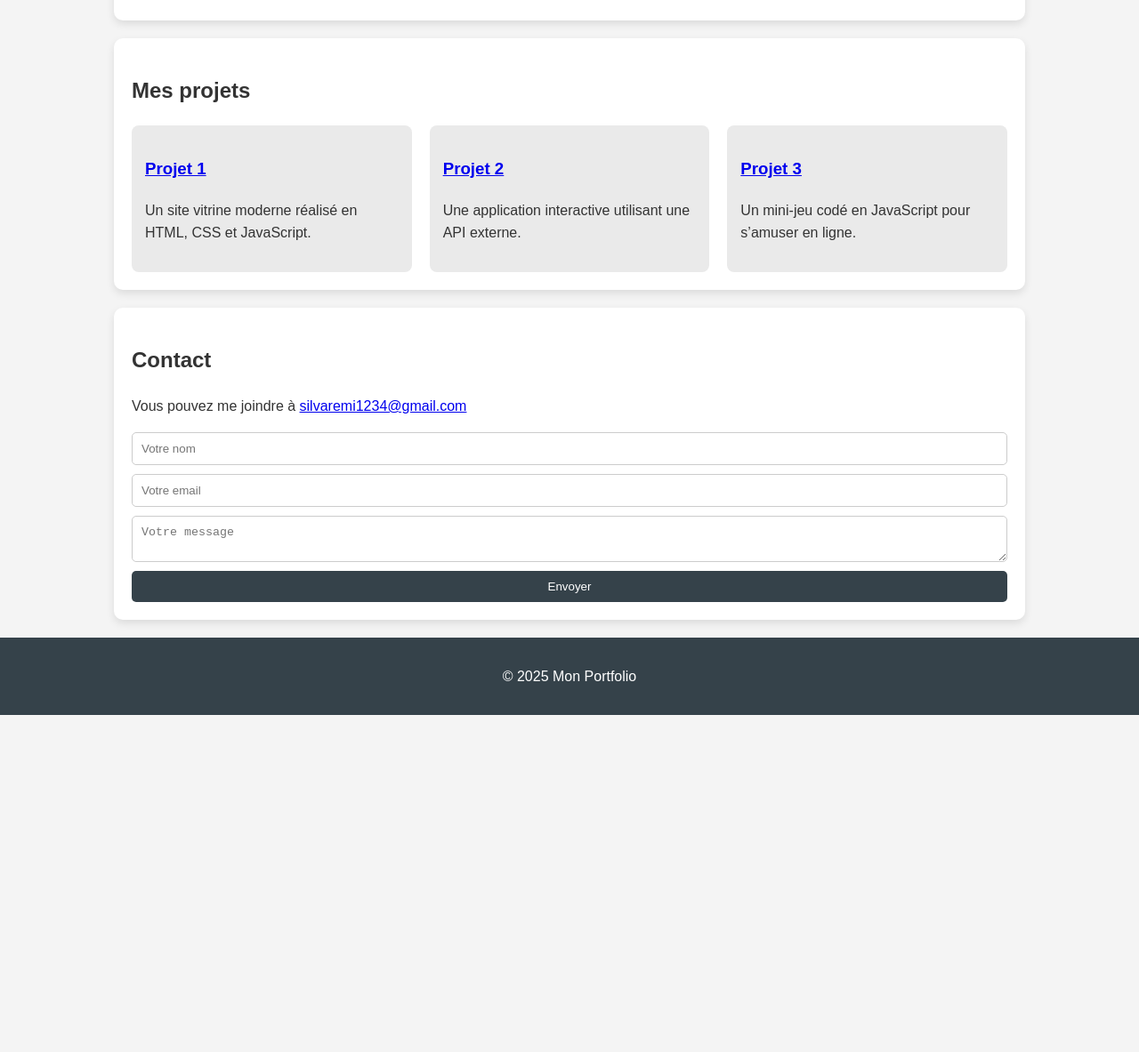
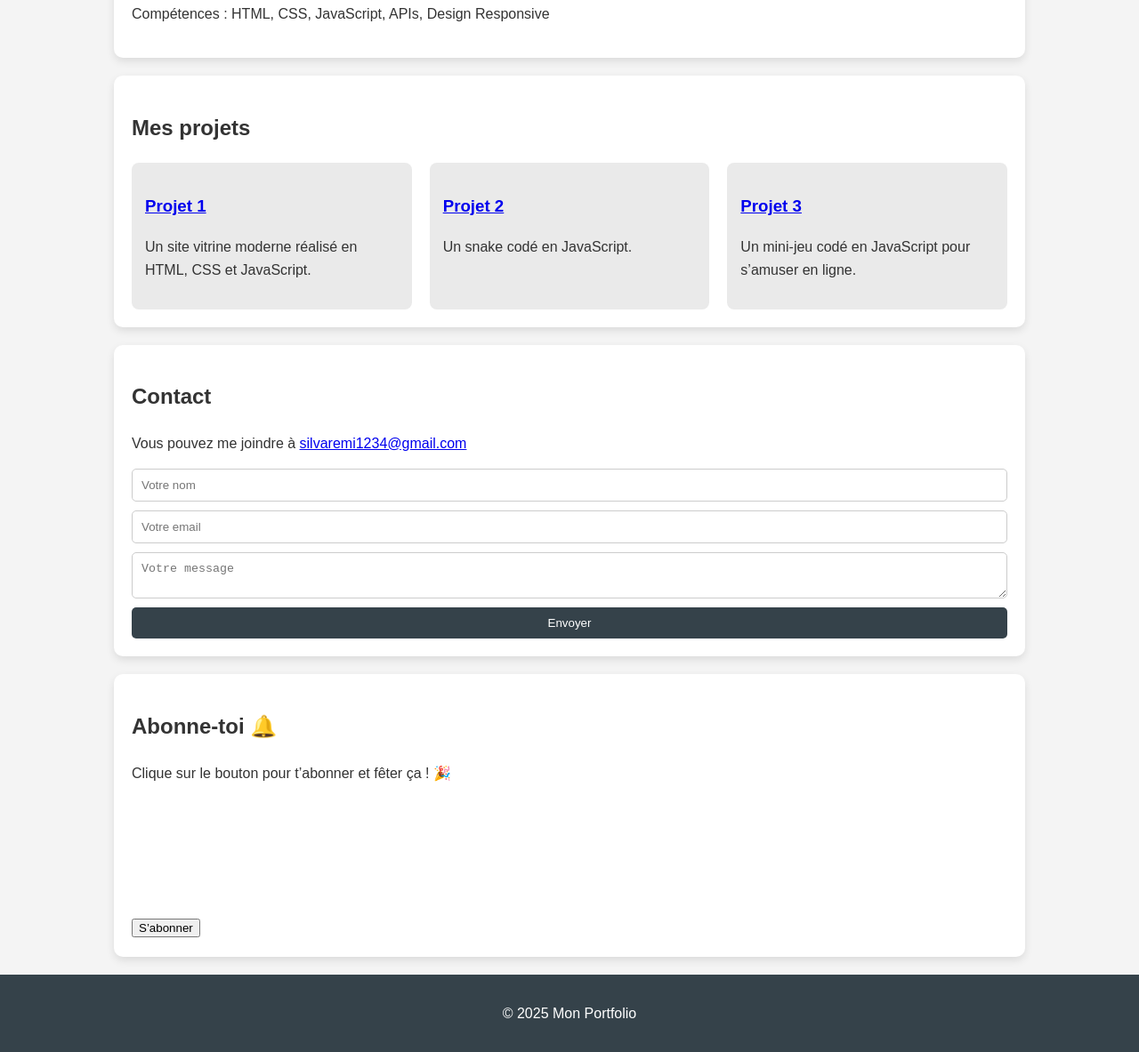
Before and after one commit to I0SH4D0W0I/mon-portfolio, a plain HTML site: page index.html in a window 1280 px wide. Shown: the part 422-1605 px from the top of the page at 89% size. Before the commit the page ends 1226 px from the top, so only its background shows below. Drawn offline with Linux system fonts and the light colour scheme.

Commit message:
Update index.html

```diff
--- a/index.html
+++ b/index.html
@@ -12,7 +12,7 @@
       <h1>Bienvenue sur Mon Portfolio</h1>
       <nav>
         <ul>
-          <li><a href="#moi">Moi</a></li>
+          <li><a href="#moi">À propos de moi</a></li>
           <li><a href="#projets">Projets</a></li>
           <li><a href="#contact">Contact</a></li>
         </ul>
@@ -28,6 +28,7 @@
       <img src="img1.jpg" width="125" height="125"/>
       <p>Je suis passionné par le développement web et les nouvelles technologies.
          Ce portfolio a pour but de présenter mes projets et compétences.</p>
+      <p>Compétences : HTML, CSS, JavaScript, APIs, Design Responsive</p>
     </section>
 
     <section id="projets" class="section">
@@ -39,7 +40,7 @@
         </div>
         <div class="projet-card">
           <h3><a href="projet2.html">Projet 2</a></h3>
-          <p>Une application interactive utilisant une API externe.</p>
+          <p>Un snake codé en JavaScript.</p>
         </div>
         <div class="projet-card">
           <h3><a href="projet3.html">Projet 3</a></h3>
@@ -58,6 +59,13 @@
         <button type="submit">Envoyer</button>
       </form>
     </section>
+
+    <section class="section" id="abonnement">
+      <h2>Abonne-toi 🔔</h2>
+      <p>Clique sur le bouton pour t’abonner et fêter ça ! 🎉</p>
+      <button id="subscribeBtn">S’abonner</button>
+      <canvas id="fireworks"></canvas>
+    </section>
   </main>
 
   <footer>
```
